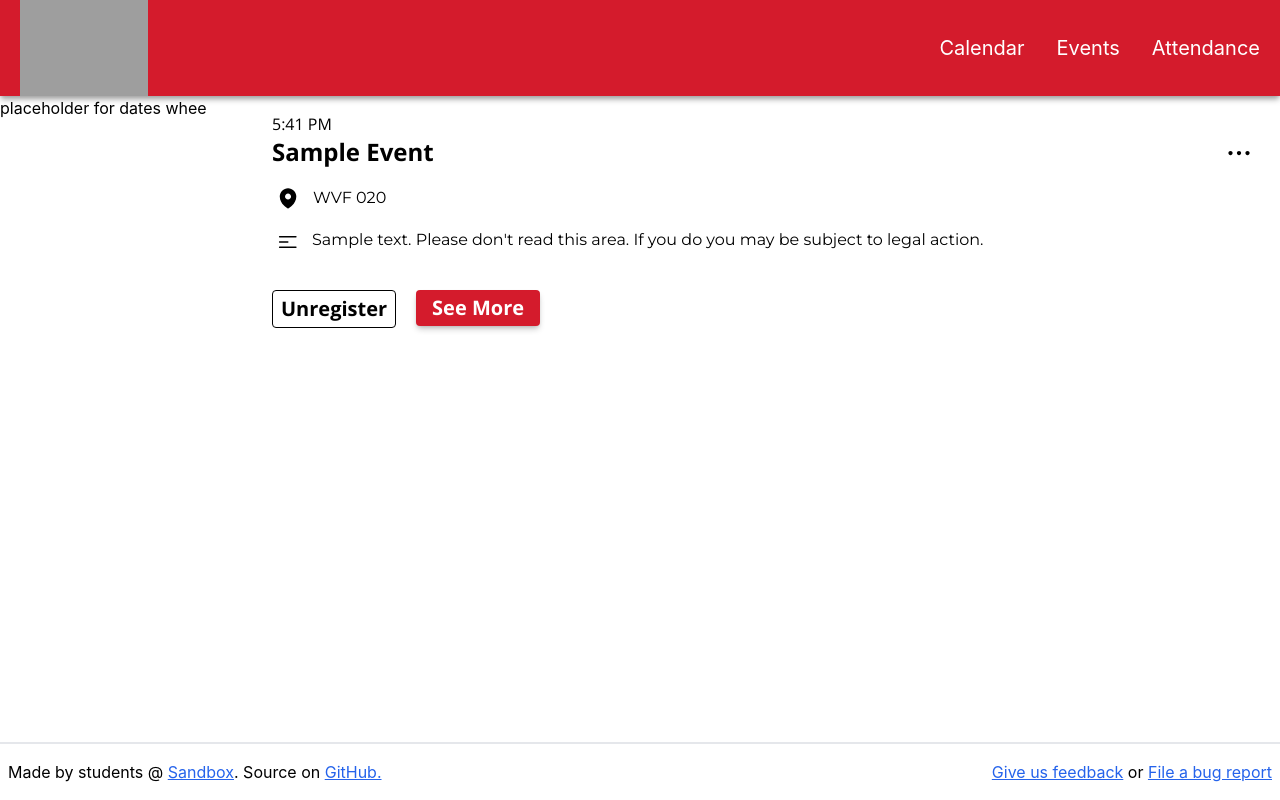
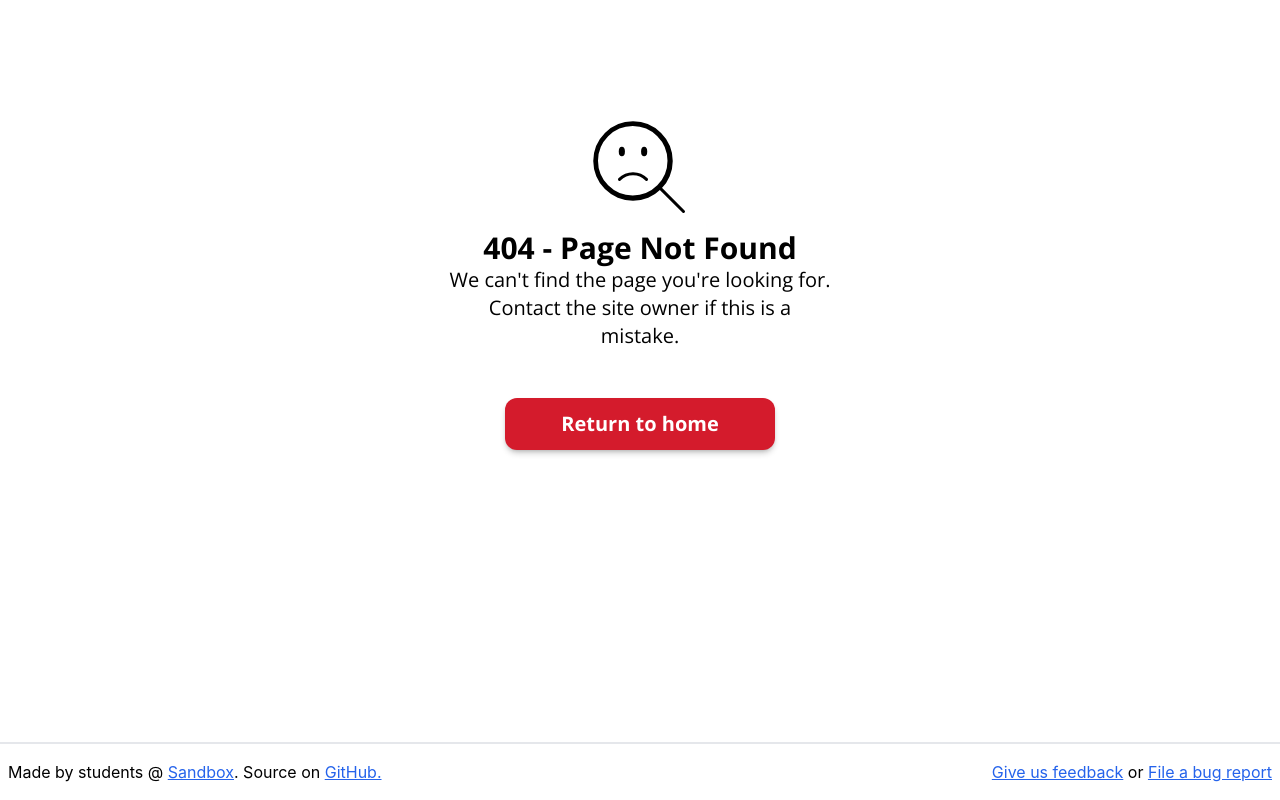
Before and after one commit to sandboxnu/sga-tooling, a React (Create React App) app: page / in a window 1280 px wide. Built offline with nearby package versions, Linux system fonts and the light colour scheme; grey boxes are pictures that could not be loaded.

Commit message:
temporary 404Page change

```diff
--- a/src/App.tsx
+++ b/src/App.tsx
@@ -1,8 +1,7 @@
 import React, { createContext, useState } from "react";
 import "./App.css";
-import EventCard from "./components/EventCard";
+import Error404 from "./components/Error404";
 import Footer from "./components/Footer";
-import Menu from "./components/Menu";
 
 
 export type User = number | null;
@@ -26,17 +25,7 @@ function App() {
         <Menu/>
       </LoginContext.Provider> */}
 
-      <Menu />
-      <div className="flex flex-row">
-        <div className="w-1/5">placeholder for dates whee</div>
-        <EventCard
-          startTime={new Date()}
-          name="Sample Event"
-          location="WVF 020"
-          description="Sample text. Please don't read this area. If you do you may be subject to legal action."
-          live={false}
-        />
-      </div>
+      <Error404 />
       <Footer />
     </>
   );
```
